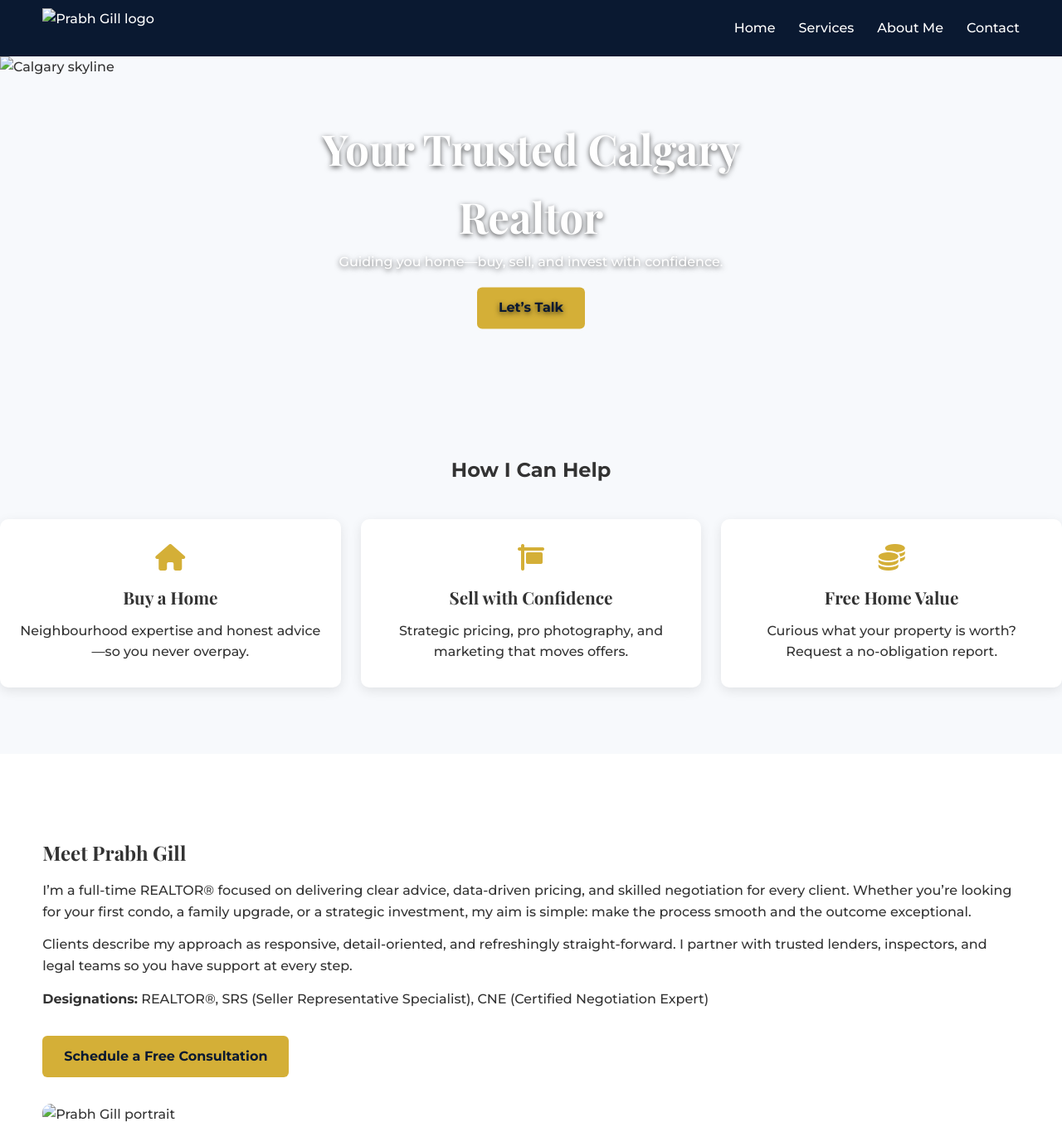
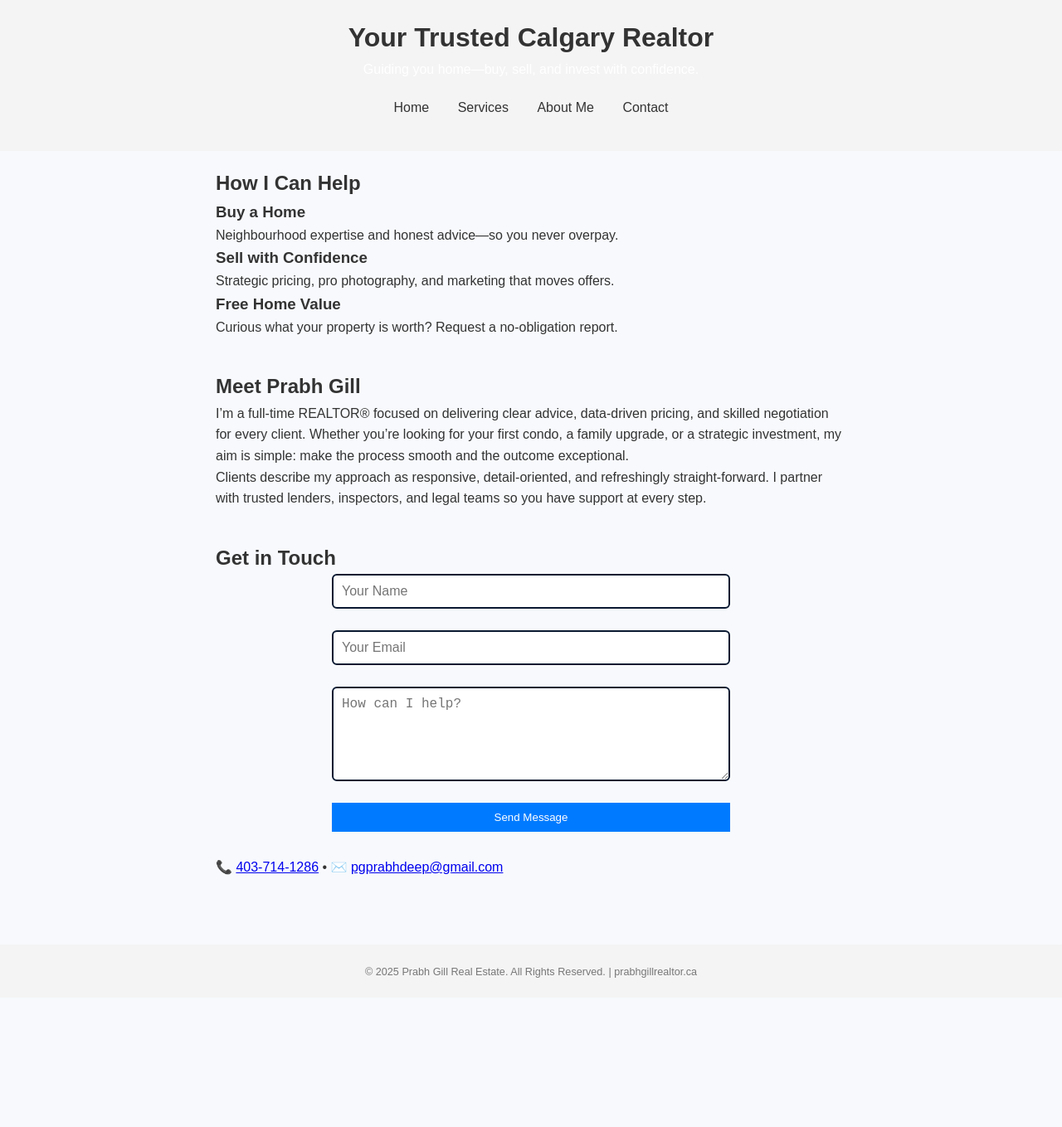
Before and after one commit to pgprabhdeep/Realtor-Site, a plain HTML site: page index.html in a window 1280 px wide. Shown: the top 1359 px of the page at 83% size. After the commit the page ends 1203 px from the top, so only its background shows below. Drawn offline with nearby package versions, Linux system fonts and the light colour scheme.

Commit message:
Update index.html

```diff
--- a/index.html
+++ b/index.html
@@ -1,106 +1,72 @@
 <!DOCTYPE html>
 <html lang="en">
 <head>
-  <meta charset="UTF-8">
-  <meta name="viewport" content="width=device-width,initial-scale=1">
-  <title>Prabh Gill • Calgary Real Estate</title>
-
-  <!-- Google Fonts + Icons -->
-  <link href="https://fonts.googleapis.com/css2?family=Playfair+Display:wght@700&family=Montserrat:wght@300;500;700&display=swap" rel="stylesheet">
-  <link rel="stylesheet" href="https://cdnjs.cloudflare.com/ajax/libs/font-awesome/6.4.0/css/all.min.css">
-
-  <!-- Main stylesheet -->
-  <link rel="stylesheet" href="styles.css?v=1">
+  <meta charset="UTF-8" />
+  <meta name="viewport" content="width=device-width, initial-scale=1.0" />
+  <title>Prabh Gill | Calgary Real Estate</title>
+  <link rel="stylesheet" href="styles.css" />
+  <style>
+    body { font-family: Arial, sans-serif; margin: 0; padding: 0; line-height: 1.6; }
+    header, nav, footer { background: #f4f4f4; padding: 20px; text-align: center; }
+    nav a { margin: 0 15px; text-decoration: none; color: #333; }
+    section { padding: 20px; max-width: 800px; margin: auto; }
+    h1, h2 { color: #333; }
+    form input, form textarea { width: 100%; padding: 10px; margin-bottom: 10px; }
+    form button { padding: 10px 20px; background: #007bff; color: white; border: none; cursor: pointer; }
+    footer small { color: #777; }
+  </style>
 </head>
-
 <body>
 
-<!-- ===== HEADER ===== -->
-<header>
-  <div class="container">
-    <img src="images/logo.png" alt="Prabh Gill logo" class="logo">
-    <nav>
-      <ul>
-        <li><a href="#home">Home</a></li>
-        <li><a href="#services">Services</a></li>
-        <li><a href="#about">About&nbsp;Me</a></li>
-        <li><a href="#contact">Contact</a></li>
-      </ul>
-    </nav>
-  </div>
-</header>
-
-<!-- ===== HERO ===== -->
-<section id="home" class="hero">
-  <img src="images/hero.jpg" alt="Calgary skyline" class="hero-img">
-  <div class="hero-text">
+  <header>
     <h1>Your Trusted Calgary Realtor</h1>
     <p>Guiding you home—buy, sell, and invest with confidence.</p>
-    <a href="#contact" class="btn">Let’s Talk</a>
-  </div>
-</section>
+    <nav>
+      <a href="#home">Home</a>
+      <a href="#services">Services</a>
+      <a href="#about">About Me</a>
+      <a href="#contact">Contact</a>
+    </nav>
+  </header>
 
-<!-- ===== SERVICES ===== -->
-<section id="services" class="section">
-  <h2>How I Can Help</h2>
-  <div class="cards">
-    <article class="card">
-      <i class="fa fa-home fa-2x service-icon"></i>
-      <h3>Buy a Home</h3>
-      <p>Neighbourhood expertise and honest advice—so you never overpay.</p>
-    </article>
+  <section id="home">
+    <h2>How I Can Help</h2>
 
-    <article class="card">
-      <i class="fa fa-sign-hanging fa-2x service-icon"></i>
-      <h3>Sell with Confidence</h3>
-      <p>Strategic pricing, pro photography, and marketing that moves offers.</p>
-    </article>
+    <h3>Buy a Home</h3>
+    <p>Neighbourhood expertise and honest advice—so you never overpay.</p>
 
-    <article class="card">
-      <i class="fa fa-coins fa-2x service-icon"></i>
-      <h3>Free Home Value</h3>
-      <p>Curious what your property is worth? Request a no-obligation report.</p>
-    </article>
-  </div>
-</section>
+    <h3>Sell with Confidence</h3>
+    <p>Strategic pricing, pro photography, and marketing that moves offers.</p>
 
-<!-- ===== ABOUT ===== -->
-<section id="about" class="section alt">
-  <div class="container about-flex">
-    <div>
-      <h2>Meet Prabh Gill</h2>
-      <p>I’m a full-time REALTOR® focused on delivering clear advice, data-driven pricing, and skilled negotiation for every client. Whether you’re looking for your first condo, a family upgrade, or a strategic investment, my aim is simple: make the process smooth and the outcome exceptional.</p>
+    <h3>Free Home Value</h3>
+    <p>Curious what your property is worth? Request a no-obligation report.</p>
+  </section>
 
-      <p>Clients describe my approach as responsive, detail-oriented, and refreshingly straight-forward. I partner with trusted lenders, inspectors, and legal teams so you have support at every step.</p>
+  <section id="about">
+    <h2>Meet Prabh Gill</h2>
+    <p>
+      I’m a full-time REALTOR® focused on delivering clear advice, data-driven pricing, and skilled negotiation for every client.
+      Whether you’re looking for your first condo, a family upgrade, or a strategic investment, my aim is simple: make the process smooth and the outcome exceptional.
+    </p>
+    <p>
+      Clients describe my approach as responsive, detail-oriented, and refreshingly straight-forward. I partner with trusted lenders, inspectors, and legal teams so you have support at every step.
+    </p>
+  </section>
 
-      <p><strong>Designations:</strong> REALTOR®, SRS (Seller Representative Specialist), CNE (Certified Negotiation Expert)</p>
-      <a href="#contact" class="btn">Schedule a Free Consultation</a>
-    </div>
+  <section id="contact">
+    <h2>Get in Touch</h2>
+    <form action="mailto:pgprabhdeep@gmail.com" method="POST" enctype="text/plain">
+      <input type="text" name="name" placeholder="Your Name" required />
+      <input type="email" name="email" placeholder="Your Email" required />
+      <textarea name="message" rows="5" placeholder="How can I help?" required></textarea>
+      <button type="submit">Send Message</button>
+    </form>
+    <p>📞 <a href="tel:4037141286">403-714-1286</a> • ✉️ <a href="mailto:pgprabhdeep@gmail.com">pgprabhdeep@gmail.com</a></p>
+  </section>
 
-    <!-- Swap this placeholder with a real portrait when ready -->
-    <img src="images/portrait-placeholder.jpg" alt="Prabh Gill portrait" class="about-photo">
-  </div>
-</section>
-
-<!-- ===== CONTACT ===== -->
-<section id="contact" class="section">
-  <h2>Get in Touch</h2>
-  <form action="mailto:hello@prabhgillrealtor.ca" method="POST">
-    <input type="text"  name="name"  placeholder="Your Name"  required>
-    <input type="email" name="email" placeholder="Your Email" required>
-    <textarea name="message" rows="4" placeholder="How can I help?" required></textarea>
-    <button class="btn">Send Message</button>
-  </form>
-
-  <p class="center contact-info">
-    <i class="fa fa-phone"></i> 403-123-4567&nbsp;&nbsp;•&nbsp;&nbsp;
-    <i class="fa fa-envelope"></i> hello@prabhgillrealtor.ca
-  </p>
-</section>
-
-<footer>
-  © 2025 Prabh Gill Real Estate. All Rights Reserved.
-</footer>
+  <footer>
+    <small>© 2025 Prabh Gill Real Estate. All Rights Reserved. | prabhgillrealtor.ca</small>
+  </footer>
 
 </body>
 </html>
```
